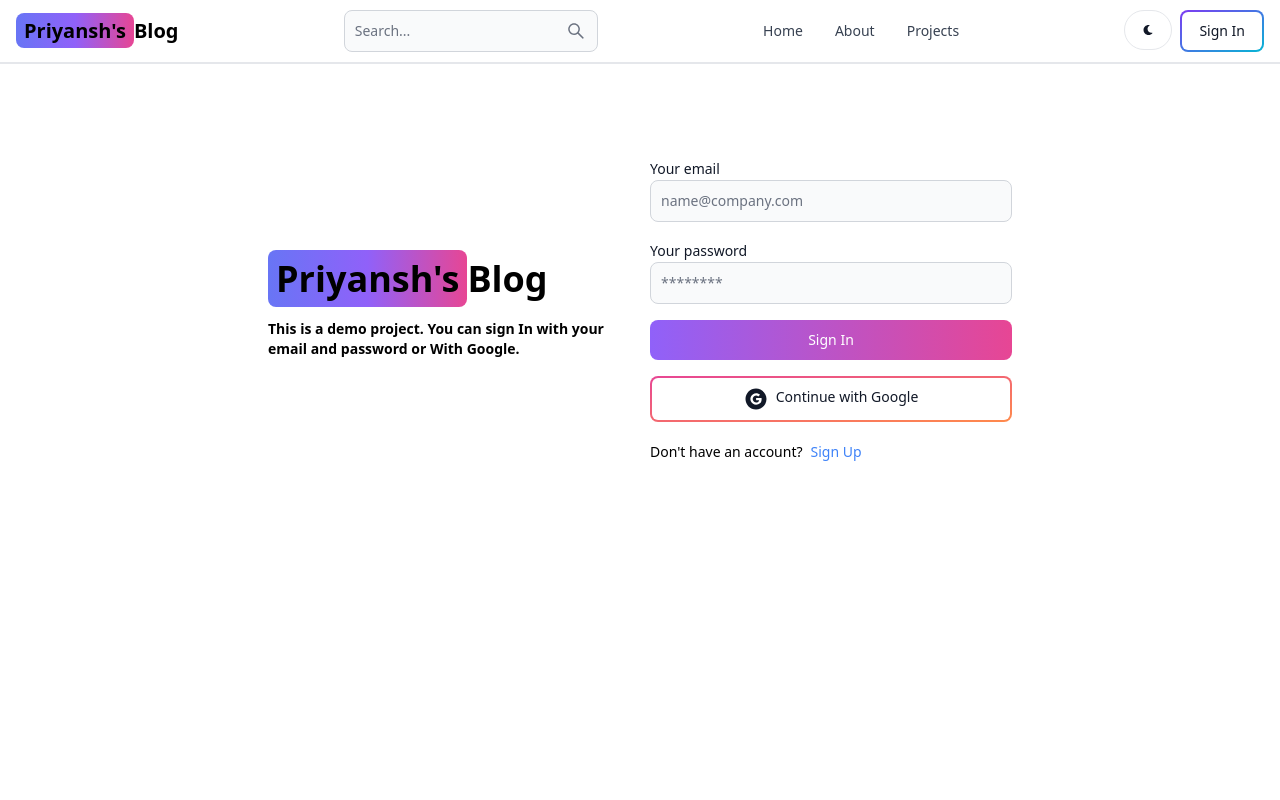
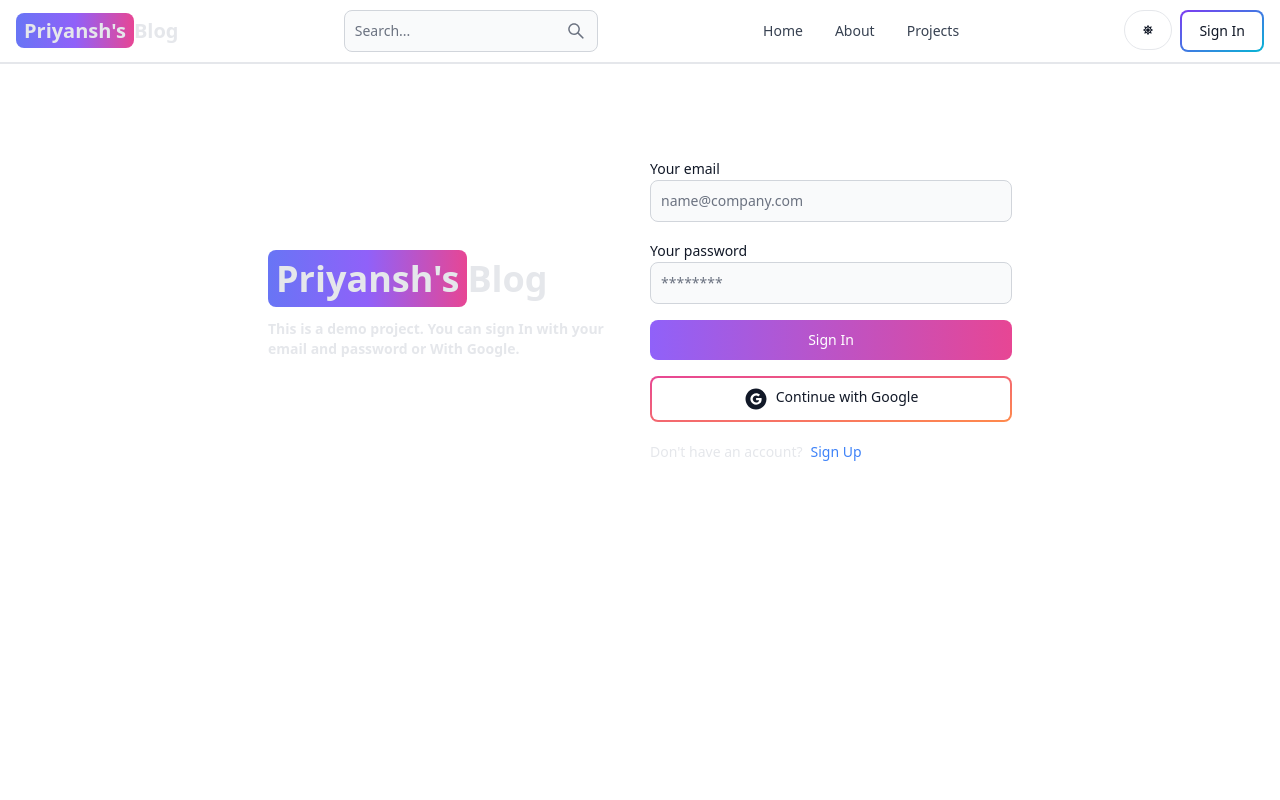
Before and after one commit to priyanshpatel12345/mern-blog, a React (Vite) app in the folder client/: page /sign-in in a window 1280 px wide. Shown: the top 800 px of the page. Built offline with nearby package versions, Linux system fonts and the light colour scheme; no server answers.

Commit message:
Complete dark mode functionality

```diff
--- a/client/src/app/store.js
+++ b/client/src/app/store.js
@@ -2,10 +2,12 @@
 import { persistStore } from "redux-persist";
 import storage from "redux-persist/lib/storage";
 import userReducer from "./user/userSlice";
+import themeReducer from "./theme/themeSlice";
 import persistReducer from "redux-persist/es/persistReducer";
 
 const rootReducer = combineReducers({
   user: userReducer,
+  theme: themeReducer,
 });
 
 const persistConfig = {
--- /dev/null
+++ b/client/src/app/theme/themeSlice.js
@@ -0,0 +1,19 @@
+import { createSlice } from "@reduxjs/toolkit";
+
+const initialState = {
+  theme: "light",
+};
+
+const themeSlice = createSlice({
+  name: "theme",
+  initialState,
+  reducers: {
+    toggleTheme: (state) => {
+      state.theme = state.theme === "light" ? "dark" : "light";
+    },
+  },
+});
+
+export const { toggleTheme } = themeSlice.actions;
+
+export default themeSlice.reducer;
--- a/client/src/components/Header.jsx
+++ b/client/src/components/Header.jsx
@@ -1,13 +1,16 @@
 import { Navbar, TextInput, Button, Dropdown, Avatar } from "flowbite-react";
 import { AiOutlineSearch } from "react-icons/ai";
-import { FaMoon } from "react-icons/fa";
+import { FaMoon, FaSun } from "react-icons/fa";
 import React from "react";
 import { Link, useLocation } from "react-router-dom";
-import { useSelector } from "react-redux";
+import { useSelector, useDispatch } from "react-redux";
+import { toggleTheme } from "../app/theme/themeSlice";
 
 function Header() {
   const path = useLocation().pathname;
+  const dispatch = useDispatch();
   const { currentUser } = useSelector((state) => state.user);
+  const { theme } = useSelector((state) => state.theme);
   return (
     <Navbar className="border-b-2">
       <Link
@@ -32,9 +35,14 @@
         <AiOutlineSearch />
       </Button>
 
-      <div className="flex gap-2 md:order-2">
-        <Button className="w-12 h-10 hidden sm:inline" color="gray" pill>
-          <FaMoon />
+      <div className="flex gap-2 md:order-2 ">
+        <Button
+          className="w-12 h-10 hidden sm:inline"
+          color="gray"
+          pill
+          onClick={() => dispatch(toggleTheme())}
+        >
+          {theme === "light" ? <FaSun /> : <FaMoon />}
         </Button>
 
         {currentUser ? (
--- /dev/null
+++ b/client/src/components/ThemeProvider.jsx
@@ -0,0 +1,12 @@
+import { useSelector } from "react-redux";
+
+export default function ThemeProvider({ children }) {
+  const { theme } = useSelector((state) => state.theme);
+  return (
+    <div className={theme}>
+      <div className="bg-white text-gray-200 dark:text-gray-200 dark:bg-[rgb(16,23,42)] min-h-screen">
+        {children}
+      </div>
+    </div>
+  );
+}
--- a/client/src/main.jsx
+++ b/client/src/main.jsx
@@ -5,11 +5,14 @@
 import { store, persistor } from "./app/store.js";
 import { Provider } from "react-redux";
 import { PersistGate } from "redux-persist/integration/react";
+import ThemeProvider from "./components/ThemeProvider.jsx";
 
 ReactDOM.createRoot(document.getElementById("root")).render(
   <PersistGate persistor={persistor}>
     <Provider store={store}>
-      <App />
+      <ThemeProvider>
+        <App />
+      </ThemeProvider>
     </Provider>
   </PersistGate>
 );
```
